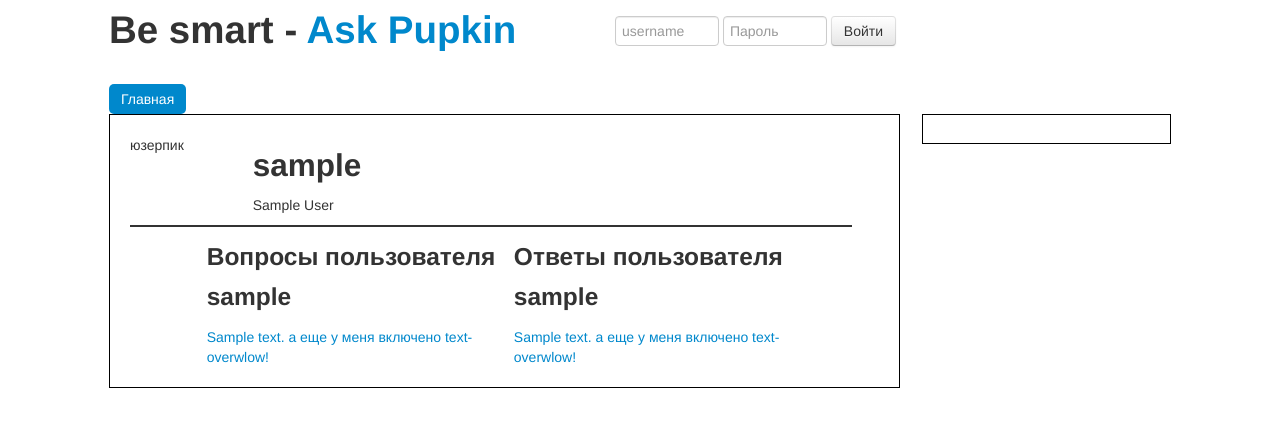
After one commit to bruderschaft/ask, a Django app: page /users/1 in a window 1280 px wide. The commit adds this page. Shown: the top 427 px of the page. Run offline with Django 3.2, Linux system fonts and the light colour scheme; tables that the repository leaves empty hold one stand-in row (values such as "Sample post"); some libraries are stand-ins or nearby versions.

Commit message:
finished user-page

```diff
--- a/static/user1.css
+++ b/static/user1.css
@@ -90,4 +90,14 @@
 .not-href:hover{
 	color: rgb(51, 51, 51);
 	text-decoration: none;
-};
+}
+
+.user-page__header{
+	border-bottom: 2px solid rgb(51, 51, 51);
+}
+.user-page__content{
+	padding: 20px;
+}
+.user-page__header__username{
+	margin-left: auto;
+}
--- /dev/null
+++ b/templates/user.html
@@ -0,0 +1,33 @@
+{%extends "base1.html"%}
+{%block content%}
+<div class="row-fluid user-page__content"> <!-- TODO: разобраться с применением padding'а-->
+    <div class="span11">
+        <div class="row-fluid user-page__header">
+                <div class="span2">
+                    <div class="photo">юзерпик</div> <!-- TODO: нахуярить картинок-юзерпиков -->
+                </div>
+                <div class="span10">
+                        <h2 class="user-page__header__username"> {{u.username}} </h2>
+                        <p>{{u.first_name}} {{u.last_name}} </p>
+                </div>
+        </div>
+
+        <div class="span5 offset1 ">
+            <h3> Вопросы пользователя {{u.username}} </h3>
+            {%for qq in q%}
+            <div class="quest"> <a href="/questions/{{qq.id}}">{{qq.content}} а еще у меня включено text-overwlow! </a>
+            </div>
+            {%endfor%}
+
+        </div>
+        <div class="span5">
+            <h3> Ответы пользователя {{u.username}} </h3>
+            {%for aa in a%}
+            <div class="answ"> <a href="/questions/{{aa.question_id}}#{{aa.id}}">{{aa.content}} а еще у меня включено text-overwlow! </a></div>
+            {%endfor%}
+        </div>
+
+        <div style="clear:both;"></div>
+    </div>
+</div>
+{%endblock%}
```
Also changed, not shown: templates/question.html (added, +44 -0 lines), 1 other file.
